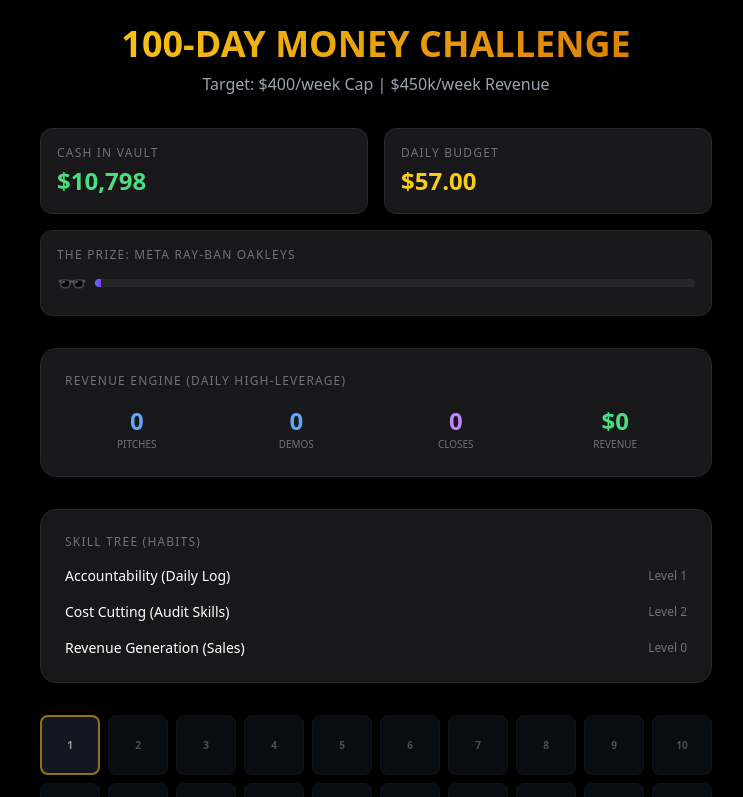
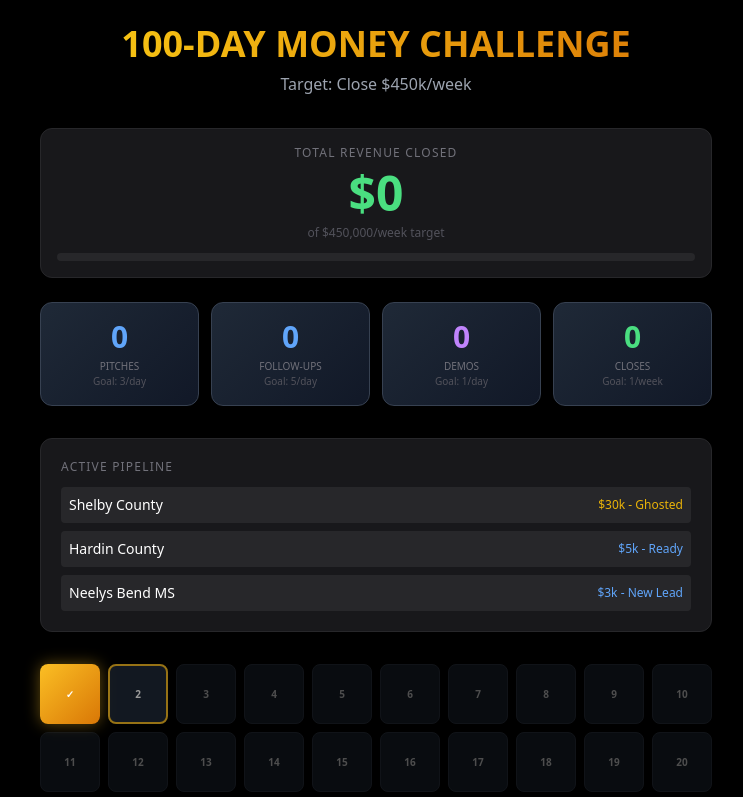
Before and after one commit to Kgarmon99/moneybot-100-day, a plain HTML site: page index.html in a window 1280 px wide. Shown: the top 797 px of the page, without its empty margins (264-1007 px from the left). Drawn offline with nearby package versions, Linux system fonts and the light colour scheme.

Commit message:
Pivot to revenue focus: remove cash/budget, add pipeline and revenue metrics

```diff
--- a/index.html
+++ b/index.html
@@ -11,93 +11,96 @@
         .day-pending { background: #1f2937; border: 1px solid #374151; }
         .day-today { border: 2px solid #fbbf24; animation: pulse 2s infinite; }
         @keyframes pulse { 0% { opacity: 1; } 50% { opacity: 0.6; } 100% { opacity: 1; } }
+        .metric-card { background: linear-gradient(135deg, #1f2937, #111827); border: 1px solid #374151; }
     </style>
 </head>
 <body class="bg-black text-white font-sans min-h-screen flex flex-col items-center p-6">
     <div class="max-w-2xl w-full">
         <header class="text-center mb-8">
             <h1 class="text-4xl font-extrabold text-transparent bg-clip-text bg-gradient-to-r from-yellow-400 to-amber-600 mb-2">100-DAY MONEY CHALLENGE</h1>
-            <p class="text-gray-400">Target: $400/week Cap | $450k/week Revenue</p>
+            <p class="text-gray-400">Target: Close $450k/week</p>
         </header>
 
-        <div class="grid grid-cols-1 md:grid-cols-2 gap-4 mb-8">
-            <div class="bg-zinc-900 p-4 rounded-xl border border-zinc-800">
-                <p class="text-zinc-500 text-xs uppercase tracking-widest mb-1">Cash In Vault</p>
-                <p class="text-2xl font-bold text-green-400">$10,798</p>
+        <!-- Revenue Focus -->
+        <div class="bg-zinc-900 p-4 rounded-xl border border-zinc-800 mb-6">
+            <p class="text-zinc-500 text-xs uppercase tracking-widest mb-2 text-center">Total Revenue Closed</p>
+            <p class="text-5xl font-black text-center text-green-400" id="total-revenue">$0</p>
+            <p class="text-center text-zinc-600 text-xs mt-2">of $450,000/week target</p>
+            <div class="w-full bg-zinc-800 h-2 rounded-full overflow-hidden mt-3">
+                <div class="bg-green-500 h-full" id="revenue-progress" style="width: 0%"></div>
             </div>
-            <div class="bg-zinc-900 p-4 rounded-xl border border-zinc-800">
-                <p class="text-zinc-500 text-xs uppercase tracking-widest mb-1">Daily Budget</p>
-                <p class="text-2xl font-bold text-yellow-400">$57.00</p>
+        </div>
+
+        <!-- Daily Metrics -->
+        <div class="grid grid-cols-2 md:grid-cols-4 gap-3 mb-8">
+            <div class="metric-card p-4 rounded-xl text-center">
+                <p class="text-3xl font-bold text-blue-400" id="stat-pitches">0</p>
+                <p class="text-[10px] text-zinc-500 uppercase mt-1">Pitches</p>
+                <p class="text-[10px] text-zinc-600">Goal: 3/day</p>
             </div>
-            <div class="bg-zinc-900 p-4 rounded-xl border border-zinc-800 md:col-span-2">
-                <p class="text-zinc-500 text-xs uppercase tracking-widest mb-1">The Prize: Meta Ray-Ban Oakleys</p>
-                <div class="flex items-center gap-2">
-                    <div class="text-2xl">🕶️</div>
-                    <div class="w-full bg-zinc-800 h-2 rounded-full overflow-hidden">
-                        <div id="prize-progress" class="bg-gradient-to-r from-blue-500 to-purple-600 h-full" style="width: 1%"></div>
-                    </div>
+            <div class="metric-card p-4 rounded-xl text-center">
+                <p class="text-3xl font-bold text-blue-400" id="stat-followups">0</p>
+                <p class="text-[10px] text-zinc-500 uppercase mt-1">Follow-ups</p>
+                <p class="text-[10px] text-zinc-600">Goal: 5/day</p>
+            </div>
+            <div class="metric-card p-4 rounded-xl text-center">
+                <p class="text-3xl font-bold text-purple-400" id="stat-demos">0</p>
+                <p class="text-[10px] text-zinc-500 uppercase mt-1">Demos</p>
+                <p class="text-[10px] text-zinc-600">Goal: 1/day</p>
+            </div>
+            <div class="metric-card p-4 rounded-xl text-center">
+                <p class="text-3xl font-bold text-green-400" id="stat-closes">0</p>
+                <p class="text-[10px] text-zinc-500 uppercase mt-1">Closes</p>
+                <p class="text-[10px] text-zinc-600">Goal: 1/week</p>
+            </div>
+        </div>
+
+        <!-- Pipeline -->
+        <div class="bg-zinc-900 p-5 rounded-xl border border-zinc-800 mb-8">
+            <h3 class="text-zinc-500 text-xs uppercase tracking-widest mb-3">Active Pipeline</h3>
+            <div class="space-y-2">
+                <div class="flex justify-between items-center p-2 bg-zinc-800 rounded">
+                    <span class="text-sm">Shelby County</span>
+                    <span class="text-xs text-yellow-500">$30k - Ghosted</span>
+                </div>
+                <div class="flex justify-between items-center p-2 bg-zinc-800 rounded">
+                    <span class="text-sm">Hardin County</span>
+                    <span class="text-xs text-blue-400">$5k - Ready</span>
+                </div>
+                <div class="flex justify-between items-center p-2 bg-zinc-800 rounded">
+                    <span class="text-sm">Neelys Bend MS</span>
+                    <span class="text-xs text-blue-400">$3k - New Lead</span>
                 </div>
             </div>
         </div>
 
-        <div class="bg-zinc-900 p-6 rounded-2xl border border-zinc-800 mb-8">
-            <h3 class="text-zinc-500 text-xs uppercase tracking-widest mb-4">Revenue Engine (Daily High-Leverage)</h3>
-            <div class="grid grid-cols-2 md:grid-cols-4 gap-4">
-                <div class="text-center">
-                    <p class="text-2xl font-bold text-blue-400" id="stat-pitches">0</p>
-                    <p class="text-[10px] text-zinc-500 uppercase">Pitches</p>
+        <!-- 100-Day Grid -->
+        <div id="challenge-grid" class="grid grid-cols-10 gap-2 mb-6">
+            <!-- Grid populated by JS -->
+        </div>
+
+        <!-- Status -->
+        <div class="bg-zinc-900 p-6 rounded-2xl border border-zinc-800">
+            <div class="flex justify-between items-end mb-4">
+                <div>
+                    <p class="text-zinc-500 text-xs uppercase tracking-widest">Current Day</p>
+                    <h2 class="text-xl font-bold">DAY <span id="current-day">1</span> <span class="text-zinc-600">/ 100</span></h2>
                 </div>
-                <div class="text-center">
-                    <p class="text-2xl font-bold text-blue-400" id="stat-demos">0</p>
-                    <p class="text-[10px] text-zinc-500 uppercase">Demos</p>
+                <div class="text-right">
+                    <p class="text-zinc-500 text-xs uppercase tracking-widest">Streak</p>
+                    <p class="text-xl font-bold text-yellow-500"><span id="streak-days">0</span> Days</p>
                 </div>
-                <div class="text-center">
-                    <p class="text-2xl font-bold text-purple-400" id="stat-deals">0</p>
-                    <p class="text-[10px] text-zinc-500 uppercase">Closes</p>
-                </div>
-                <div class="text-center">
-                    <p class="text-2xl font-bold text-green-400" id="stat-rev">$0</p>
-                    <p class="text-[10px] text-zinc-500 uppercase">Revenue</p>
-                </div>
+            </div>
+            <div class="w-full bg-zinc-800 h-3 rounded-full overflow-hidden">
+                <div class="bg-yellow-500 h-full" id="day-progress" style="width: 1%"></div>
             </div>
         </div>
 
-        <div class="bg-zinc-900 p-6 rounded-2xl border border-zinc-800 mb-8">
-            <h3 class="text-zinc-500 text-xs uppercase tracking-widest mb-4">Skill Tree (Habits)</h3>
-            <div class="space-y-4">
-                <div class="flex items-center justify-between">
-                    <span class="text-sm">Accountability (Daily Log)</span>
-                    <span class="text-xs text-zinc-500">Level 1</span>
-                </div>
-                <div class="flex items-center justify-between">
-                    <span class="text-sm">Cost Cutting (Audit Skills)</span>
-                    <span class="text-xs text-zinc-500">Level 2</span>
-                </div>
-                <div class="flex items-center justify-between">
-                    <span class="text-sm">Revenue Generation (Sales)</span>
-                    <span class="text-xs text-zinc-500">Level 0</span>
-                </div>
-            </div>
-        </div>
-
-        <div id="challenge-grid" class="grid grid-cols-10 gap-2 mb-8">
-            <!-- Grid will be populated by JS -->
-        </div>
-
-        <div class="bg-zinc-900 p-6 rounded-2xl border border-zinc-800">
-            <div class="flex justify-between items-end mb-4">
-                <div>
-                    <p class="text-zinc-500 text-xs uppercase tracking-widest">Current Status</p>
-                    <h2 class="text-xl font-bold">DAY 1 <span class="text-zinc-600">/ 100</span></h2>
-                </div>
-                <div class="text-right">
-                    <p class="text-zinc-500 text-xs uppercase tracking-widest">Streak</p>
-                    <p class="text-xl font-bold text-yellow-500">0 Days</p>
-                </div>
-            </div>
-            <div class="w-full bg-zinc-800 h-3 rounded-full overflow-hidden">
-                <div class="bg-yellow-500 h-full" style="width: 1%"></div>
-            </div>
+        <!-- Prize -->
+        <div class="mt-6 text-center">
+            <p class="text-zinc-500 text-xs uppercase tracking-widest mb-2">The Prize</p>
+            <p class="text-2xl">🕶️ Meta Ray-Ban Oakleys</p>
+            <p class="text-zinc-600 text-xs mt-1">Unlock at Day 100 with Gold Grid</p>
         </div>
 
         <footer class="mt-8 text-center text-zinc-600 text-xs">
@@ -106,10 +109,33 @@
     </div>
 
     <script>
+        // Config
+        const currentDay = 2;  // Update daily
+        const completedDays = 1;  // Days successfully under budget
+        const totalRevenue = 0;  // Update when deals close
+        const targetWeekly = 450000;
+
+        // Daily activity counters (reset each day, or cumulative?)
+        const todayPitches = 0;
+        const todayFollowups = 0;
+        const todayDemos = 0;
+        const totalCloses = 0;
+
+        // Update stats
+        document.getElementById('current-day').innerText = currentDay;
+        document.getElementById('streak-days').innerText = completedDays;
+        document.getElementById('stat-pitches').innerText = todayPitches;
+        document.getElementById('stat-followups').innerText = todayFollowups;
+        document.getElementById('stat-demos').innerText = todayDemos;
+        document.getElementById('stat-closes').innerText = totalCloses;
+        document.getElementById('total-revenue').innerText = '$' + totalRevenue.toLocaleString();
+
+        // Progress bars
+        document.getElementById('day-progress').style.width = currentDay + '%';
+        document.getElementById('revenue-progress').style.width = Math.min((totalRevenue / targetWeekly) * 100, 100) + '%';
+
+        // Build grid
         const grid = document.getElementById('challenge-grid');
-        const currentDay = 1;
-        const completedDays = 0;
-
         for (let i = 1; i <= 100; i++) {
             const square = document.createElement('div');
             square.classList.add('grid-square', 'rounded-lg', 'flex', 'items-center', 'justify-center', 'text-[10px]', 'font-bold');
```
